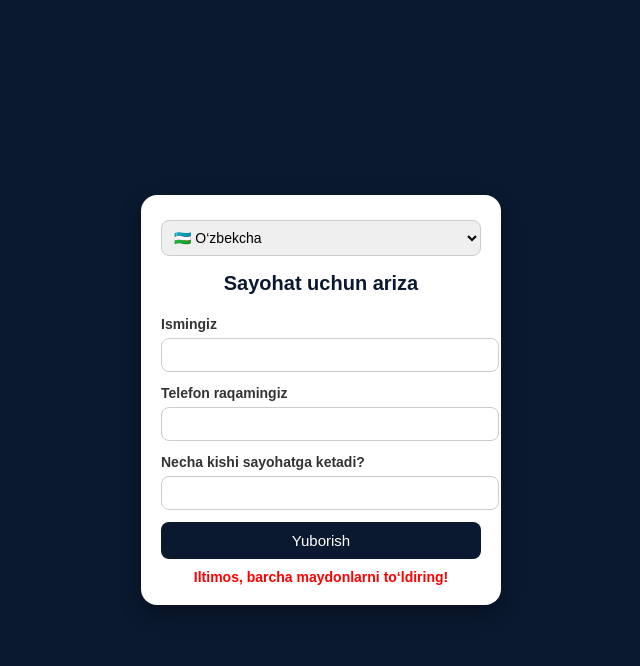
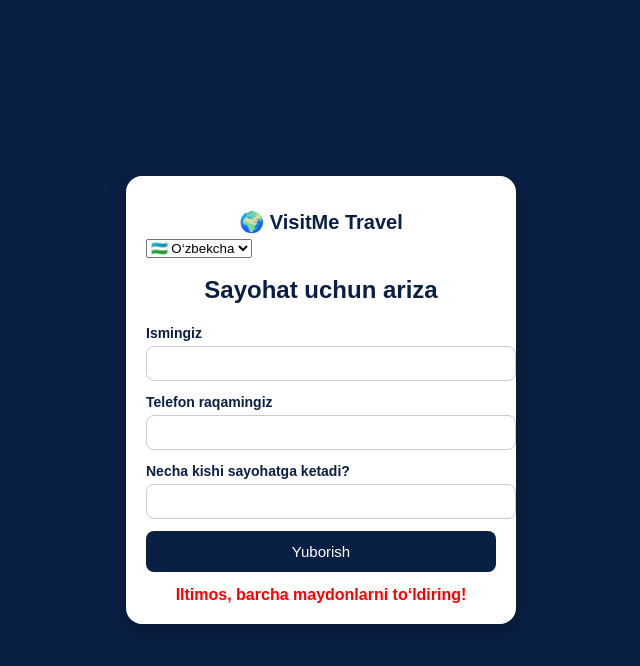
Before and after one commit to blacktaler1/shaxzod-forms, a plain HTML site: page index.html in a window 1280 px wide. Both pictures are taken after a click on the button "Yuborish". Shown: the whole page, without its empty margins (319-959 px from the left). Drawn offline with Linux system fonts and the light colour scheme.

Commit message:
fix any errors

```diff
--- a/index.html
+++ b/index.html
@@ -1,13 +1,14 @@
 <!DOCTYPE html>
 <html lang="uz">
+
 <head>
     <meta charset="UTF-8" />
     <meta name="viewport" content="width=device-width, initial-scale=1.0" />
-  <title>Sayohat Formasi</title>
+    <title>VisitMe Travel - Ariza</title>
     <style>
         body {
             font-family: 'Poppins', sans-serif;
-      background-color: #0a192f; /* toq ko‘k fon */
+            background-color: #0a1f44;
             min-height: 100vh;
             display: flex;
             justify-content: center;
@@ -19,16 +20,22 @@
             background: white;
             padding: 20px;
             border-radius: 16px;
-      box-shadow: 0 8px 20px rgba(0, 0, 0, 0.3);
-      width: 85%;
-      max-width: 320px; /* kichikroq forma */
+            box-shadow: 0 6px 18px rgba(0, 0, 0, 0.3);
+            width: 90%;
+            max-width: 350px;
+        }
+
+        h1 {
+            text-align: center;
+            color: #0a1f44;
+            font-size: 20px;
+            margin-bottom: 5px;
         }
 
         h2 {
             text-align: center;
-      color: #0a192f;
-      font-size: 20px;
-      margin-bottom: 20px;
+            color: #0a1f44;
+            margin-top: 5px;
         }
 
         .form-group {
@@ -36,25 +43,24 @@
         }
 
         label {
-      font-weight: 600;
-      color: #333;
+            font-weight: bold;
+            color: #0a1f44;
             font-size: 14px;
         }
 
-    input, select {
+        input {
             width: 100%;
-      padding: 8px;
+            padding: 9px;
             border: 1px solid #ccc;
             border-radius: 8px;
-      margin-top: 5px;
-      font-size: 14px;
+            margin-top: 4px;
         }
 
         button {
             width: 100%;
-      background: #0a192f; /* toq ko‘k tugma */
+            background-color: #0a1f44;
             color: white;
-      padding: 10px;
+            padding: 12px;
             border: none;
             border-radius: 8px;
             font-size: 15px;
@@ -63,23 +69,24 @@
         }
 
         button:hover {
-      background-color: #112d5e;
+            background-color: #132f6a;
         }
 
         .lang-select {
-      margin-bottom: 15px;
+            margin-bottom: 18px;
         }
 
         .message {
             text-align: center;
-      margin-top: 10px;
+            margin-top: 14px;
             font-weight: bold;
-      font-size: 14px;
         }
     </style>
 </head>
+
 <body>
     <div class="container">
+        <h1>🌍 VisitMe Travel</h1>
         <div class="lang-select">
             <select id="lang" onchange="changeLang()">
                 <option value="uz">🇺🇿 O‘zbekcha</option>
@@ -110,7 +117,7 @@
     </div>
 
     <script>
-    const scriptURL = "https://script.google.com/macros/s/AKfycbyaIPLLfq948c8yploURqTAFHOiMMvyYddUmB7M7BcaBQvqggb4RLgc_9EGk1jq3FhH/exec"; // bu joyga o'z Apps Script URL'ingni joylashtir
+        const scriptURL = "https://script.google.com/macros/s/AKfycbx7WnNtUYd6zYzp6xBjpvngMfxapPrOkwC1kEeRbFGyeSEfSBPyOJ3_YIZzE2aW49VTyw/exec";
 
         const translations = {
             uz: {
@@ -155,22 +162,24 @@
                 return;
             }
 
-      message.style.color = "#0a192f";
-      message.textContent = lang === "uz" ? "Yuborilmoqda..." : "Отправляется...";
+            const timestamp = new Date().toLocaleString('uz-UZ', { timeZone: 'Asia/Tashkent' });
 
             try {
                 const res = await fetch(scriptURL, {
                     method: "POST",
-          mode: "no-cors",
+                    body: JSON.stringify({ name, phone, people, timestamp }),
                     headers: { "Content-Type": "application/json" },
-          body: JSON.stringify({ name, phone, people }),
                 });
 
+                if (res.ok) {
                     message.style.color = "green";
                     message.textContent = translations[lang].success;
                     document.getElementById("name").value = "";
                     document.getElementById("phone").value = "";
                     document.getElementById("people").value = "";
+                } else {
+                    throw new Error("Request failed");
+                }
             } catch (e) {
                 message.style.color = "red";
                 message.textContent = translations[lang].error;
@@ -178,4 +187,5 @@
         }
     </script>
 </body>
+
 </html>
```
Lines whose indentation alone changed are shown as unchanged.
